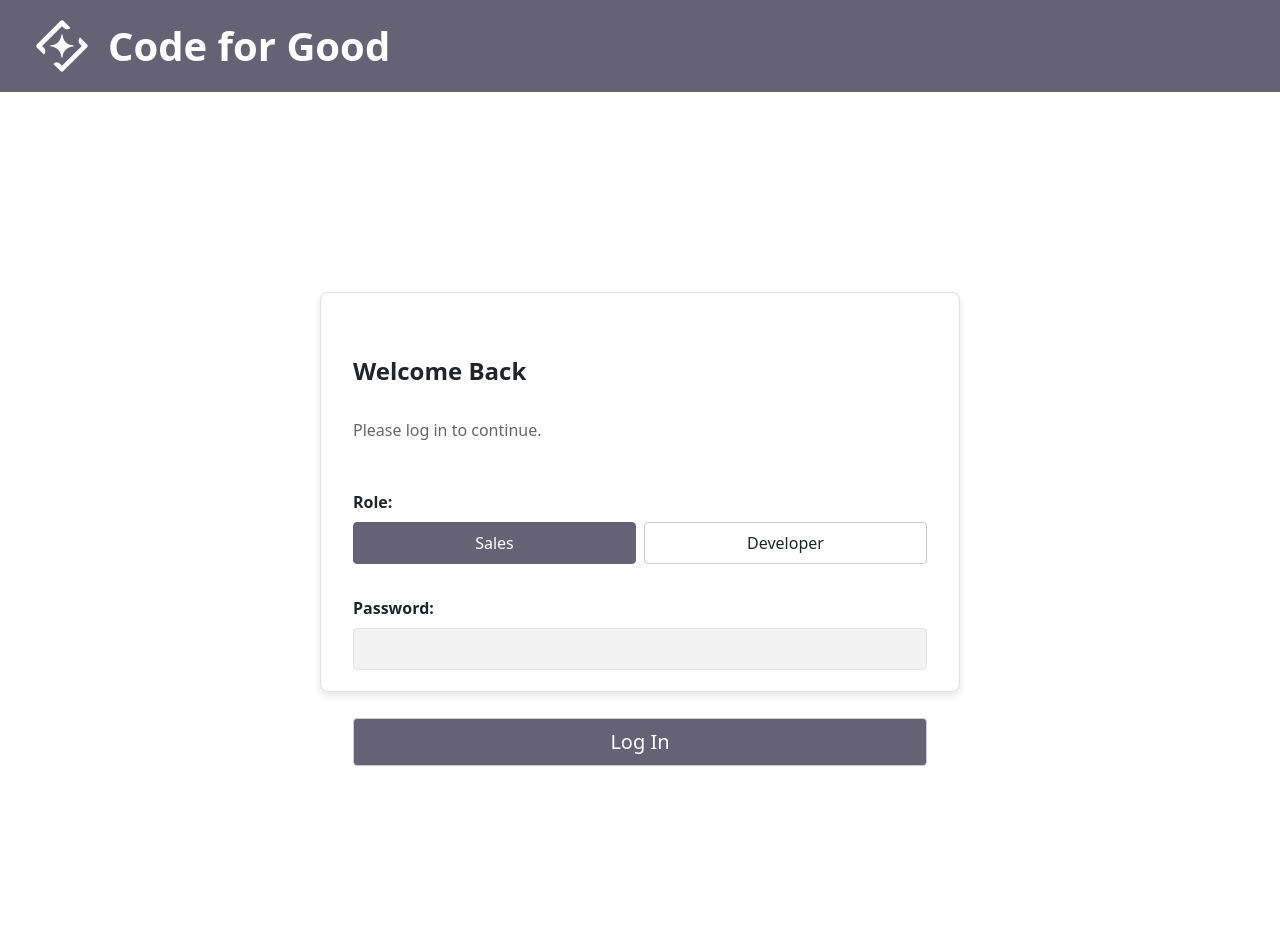
After one commit to raeveira/CodeForGood, an ASP.NET Core app: template Presentation/Views/Login/Index.cshtml in a window 1280 px wide. The commit adds this page. Run offline with ASP.NET Core 8, Linux system fonts and the light colour scheme; the template is opened without the code that fills it, so the values that code supplies are empty; style sheets or scripts are compiled from the project's sources; some libraries are stand-ins or nearby versions.

Commit message:
feat: Add authentication and authorization for user roles with login/logout functionality

```diff
--- a/Presentation/Views/Home/Privacy.cshtml
+++ b/Presentation/Views/Home/Privacy.cshtml
@@ -1,6 +1,7 @@
 @{
     ViewData["Title"] = "Privacy Policy";
 }
+
 <h1>@ViewData["Title"]</h1>
 
 <p>Use this page to detail your site's privacy policy.</p>
--- /dev/null
+++ b/Presentation/Views/Login/Index.cshtml
@@ -0,0 +1,23 @@
+@{
+    ViewData["Title"] = "Code for Good - Login";
+}
+
+@* Main Body *@
+<main class="LoginMain">
+    <div class="LoginModal">
+        <h2 class="LoginHeading">Welcome Back</h2>
+        <p class="LoginSubheading">Please log in to continue.</p>
+        <form method="post" asp-controller="Account" asp-action="Login" class="LoginForm">
+            <span class="LoginUsernameLabel">Role:</span>
+            <div class="LoginUsernameGroup">
+                <input type="radio" id="user-sales" name="username" value="sales" checked />
+                <label for="user-sales">Sales</label>
+                <input type="radio" id="user-developer" name="username" value="developer" />
+                <label for="user-developer">Developer</label>
+            </div>
+            <label for="password" class="LoginPasswordLabel">Password:</label>
+            <input type="password" id="password" name="password" class="LoginPasswordInput" disabled />
+            <button type="submit" class="LoginButton">Log In</button>
+        </form>
+    </div>
+</main>
--- /dev/null
+++ b/Presentation/Views/Login/Index.cshtml.css
@@ -0,0 +1,121 @@
+.LoginMain {
+    display: flex;
+    justify-content: center;
+    align-items: center;
+    height: 100vh;
+}
+
+.LoginModal {
+    background-color: white;
+    padding: 2rem 2rem;
+    border-radius: 8px;
+    box-shadow: 0 4px 8px rgba(0, 0, 0, 0.1);
+    border: 1px solid #e0e0e0;
+    min-width: 300px;
+    width: 50%;
+    display: flex;
+    flex-direction: column;
+    gap: 1rem;
+    align-items: flex-start;
+    height: 50%;
+}
+
+.LoginHeading {
+    font-size: 1.5rem;
+    font-weight: bold;
+    margin-top: 2rem;
+    margin-bottom: 1rem;
+}
+
+.LoginSubheading {
+    font-size: 1rem;
+    color: #666;
+    margin-bottom: 2rem;
+}
+
+.LoginModal ::deep .LoginForm {
+    display: flex;
+    flex-direction: column;
+    justify-content: flex-start;
+    align-items: flex-start;
+    gap: 1rem;
+    width: 100%;
+    height: 100%;
+}
+
+.LoginUsernameLabel {
+    font-weight: bold;
+    margin-bottom: -0.5rem;
+}
+
+.LoginUsernameGroup {
+    display: flex;
+    gap: 0.5rem;
+    width: 100%;
+}
+
+.LoginUsernameGroup input {
+    display: none;
+}
+
+.LoginUsernameGroup label {
+    flex: 1;
+    text-align: center;
+    padding: 0.5rem;
+    border: 1px solid #ccc;
+    border-radius: 4px;
+    cursor: pointer;
+    user-select: none;
+}
+
+.LoginUsernameGroup input:checked + label {
+    background-color: #646274;
+    border-color: #646274;
+    color: white;
+}
+
+.LoginPasswordLabel {
+    margin-top: 1rem;
+    font-weight: bold;
+    margin-bottom: -0.5rem;
+}
+
+.LoginPasswordInput {
+    padding: 0.5rem;
+    border: 1px solid #ccc;
+    border-radius: 4px;
+    width: 100%;
+}
+
+.LoginPasswordInput:disabled {
+    background-color: #F2F2F2;
+    border: 1px solid #E6E6E6;
+}
+
+.LoginPasswordInput:disabled:hover{
+    cursor: not-allowed;
+}
+
+.LoginButton {
+    margin-top: 2rem;
+    width: 100%;
+    font-size: 1.25rem;
+    padding: 0.5rem 1rem;
+    border: 1px solid #ccc;
+    border-radius: 4px;
+    background-color: #646274;
+    color: white;
+    cursor: pointer;
+    transition: background-color 0.3s;
+}
+
+.LoginButton:hover {
+    background-color: #50505a;
+}
+
+@media screen and (max-width: 768px) {
+    .LoginModal {
+        width: 80%;
+        height: auto;
+    }
+}
--- a/Presentation/Views/Shared/_Layout.cshtml
+++ b/Presentation/Views/Shared/_Layout.cshtml
@@ -7,41 +7,25 @@
     <script type="importmap"></script>
     <link rel="stylesheet" href="~/lib/bootstrap/dist/css/bootstrap.min.css" />
     <link rel="stylesheet" href="~/css/site.css" asp-append-version="true" />
-    <link rel="stylesheet" href="~/CodeForGoodSalesToDev.styles.css" asp-append-version="true" />
+    <link rel="stylesheet" href="~/Presentation.styles.css" asp-append-version="true" />
 </head>
 <body>
-    <header>
-        <nav class="navbar navbar-expand-sm navbar-toggleable-sm navbar-light bg-white border-bottom box-shadow mb-3">
-            <div class="container-fluid">
-                <a class="navbar-brand" asp-area="" asp-controller="Home" asp-action="Index">CodeForGoodSalesToDev</a>
-                <button class="navbar-toggler" type="button" data-bs-toggle="collapse" data-bs-target=".navbar-collapse" aria-controls="navbarSupportedContent"
-                        aria-expanded="false" aria-label="Toggle navigation">
-                    <span class="navbar-toggler-icon"></span>
-                </button>
-                <div class="navbar-collapse collapse d-sm-inline-flex justify-content-between">
-                    <ul class="navbar-nav flex-grow-1">
-                        <li class="nav-item">
-                            <a class="nav-link text-dark" asp-area="" asp-controller="Home" asp-action="Index">Home</a>
-                        </li>
-                        <li class="nav-item">
-                            <a class="nav-link text-dark" asp-area="" asp-controller="Home" asp-action="Privacy">Privacy</a>
-                        </li>
-                    </ul>
-                </div>
-            </div>
-        </nav>
+    @* header *@
+    <header class="PageHeader">
+        <div class="HeaderLogo">
+            <img src="~/images/codeforgood.svg" alt="Code for Good Logo" style="height: 60px;" />
+            <h1>Code for Good</h1>
+        </div>
+
+
+        @if (User.Identity?.IsAuthenticated == true)
+        {
+            <form method="post" asp-controller="Account" asp-action="Logout" class="LogoutForm">
+                <button type="submit" class="LogoutButton">Sign out</button>
+            </form>
+        }
     </header>
-    <div class="container">
-        <main role="main" class="pb-3">
-            @RenderBody()
-        </main>
-    </div>
-
-    <footer class="border-top footer text-muted">
-        <div class="container">
-            &copy; 2026 - CodeForGoodSalesToDev - <a asp-area="" asp-controller="Home" asp-action="Privacy">Privacy</a>
-        </div>
-    </footer>
+    @RenderBody()
     <script src="~/lib/jquery/dist/jquery.min.js"></script>
     <script src="~/lib/bootstrap/dist/js/bootstrap.bundle.min.js"></script>
     <script src="~/js/site.js" asp-append-version="true"></script>
--- a/Presentation/Views/Shared/_Layout.cshtml.css
+++ b/Presentation/Views/Shared/_Layout.cshtml.css
@@ -1,48 +1,40 @@
-/* Please see documentation at https://learn.microsoft.com/aspnet/core/client-side/bundling-and-minification
-for details on configuring this project to bundle and minify static web assets. */
-
-a.navbar-brand {
-  white-space: normal;
-  text-align: center;
-  word-break: break-all;
+.PageHeader {
+  display: flex;
+  align-items: center;
+  gap: 1rem;
+  padding: 1rem 2rem;
+  background-color: #646274;
+  width: 100%;
+  justify-content: space-between;
 }
 
-a {
-  color: #0077cc;
+.HeaderLogo {
+  display: flex;
+  align-items: center;
+  justify-content: flex-start;
+  gap: 1rem;
 }
 
-.btn-primary {
-  color: #fff;
-  background-color: #1b6ec2;
-  border-color: #1861ac;
+.HeaderLogo h1 {
+  font-weight: 600;
+  color: #FFFFFF;
+  margin: 0;
 }
 
-.nav-pills .nav-link.active, .nav-pills .show > .nav-link {
-  color: #fff;
-  background-color: #1b6ec2;
-  border-color: #1861ac;
+.LogoutForm {
+  margin-left: auto;
 }
 
-.border-top {
-  border-top: 1px solid #e5e5e5;
-}
-.border-bottom {
-  border-bottom: 1px solid #e5e5e5;
+.LogoutButton {
+  padding: 0.5rem 1rem;
+  border-radius: 4px;
+  border: none;
+  background: transparent;
+  color: white;
+  cursor: pointer;
 }
 
-.box-shadow {
-  box-shadow: 0 .25rem .75rem rgba(0, 0, 0, .05);
+.LogoutButton:hover {
+  background-color: rgba(255, 255, 255, 0.15);
+  cursor: pointer;
 }
-
-button.accept-policy {
-  font-size: 1rem;
-  line-height: inherit;
-}
-
-.footer {
-  position: absolute;
-  bottom: 0;
-  width: 100%;
-  white-space: nowrap;
-  line-height: 60px;
-}
```
Also changed, not shown: Presentation/Controllers/AccountController.cs (added, +58 -0 lines), Presentation/Controllers/HomeController.cs (+3 -5 lines), Presentation/Controllers/LoginController.cs (added, +38 -0 lines), Presentation/Program.cs (+13 -0 lines), Presentation/Views/Home/Index.cshtml (+16 -4 lines), Presentation/Views/Home/Index.cshtml.css (added), Presentation/wwwroot/images/codeforgood.svg (added).
